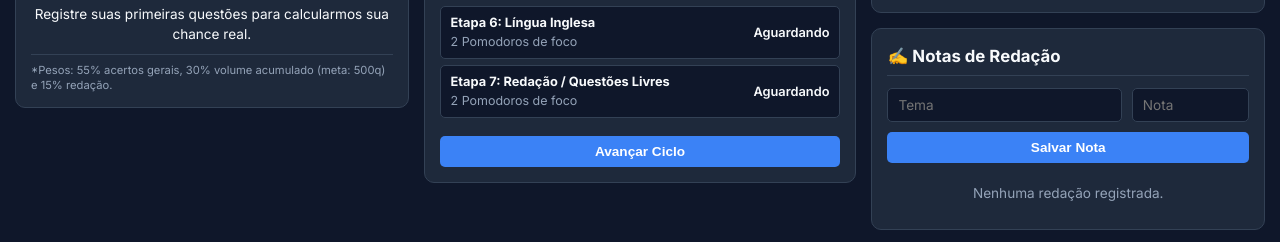
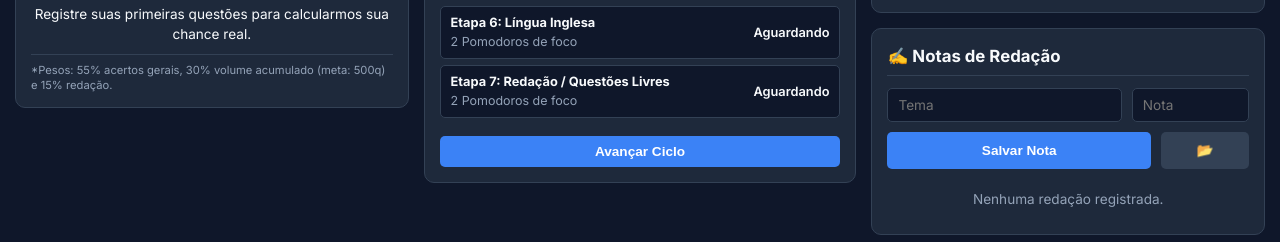
Before and after one commit to Raphaellmonteiro/focobbagenteti, a plain HTML site: page index.html in a window 1280 px wide. Shown: the part 514-756 px from the top of the page. Drawn offline with Linux system fonts and the light colour scheme.

Commit message:
Update index.html

```diff
--- a/index.html
+++ b/index.html
@@ -120,7 +120,7 @@
                 </form>
             </section>
 
-            <!-- REGISTRAR REDAÇÃO -->
+            <!-- SEÇÃO DE REDAÇÃO (CORRIGIDA PELA IA + LINK DO DRIVE) -->
             <section class="card essay-card">
                 <h2>✍️ Notas de Redação</h2>
                 <div class="essay-grid" style="display: grid; grid-template-columns: 2fr 1fr; gap: 10px; margin-bottom: 10px;">
@@ -131,7 +131,15 @@
                         <input type="number" id="essay-score" min="0" max="100" placeholder="Nota" style="padding: 8px 10px; font-size: 0.85rem;">
                     </div>
                 </div>
-                <button id="btn-save-essay" class="btn btn-primary btn-block" style="padding: 8px 12px; font-size: 0.85rem;">Salvar Nota</button>
+
+                <!-- Botões de Ação lado a lado para aproveitar o espaço -->
+                <div style="display: grid; grid-template-columns: 3fr 1fr; gap: 10px; margin-bottom: 5px;">
+                    <button id="btn-save-essay" class="btn btn-primary" style="padding: 8px 12px; font-size: 0.85rem;">Salvar Nota</button>
+                    <a href="https://drive.google.com/drive/folders/1cfASlXW7xarPeeSHELzOp01l3MZF9H8P?usp=drive_link" target="_blank" class="btn btn-secondary" style="padding: 8px 12px; font-size: 0.85rem; text-align: center; text-decoration: none; display: flex; align-items: center; justify-content: center;" title="Abrir pasta de redações no Google Drive">
+                        📂
+                    </a>
+                </div>
+
                 <div id="essay-history" style="margin-top: 10px; max-height: 80px; overflow-y: auto;"></div>
             </section>
         </div>
```
